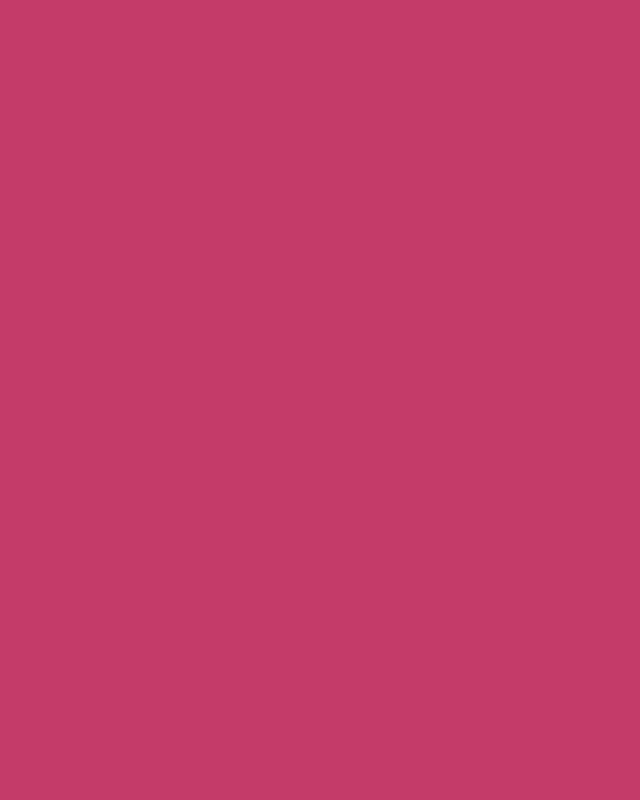
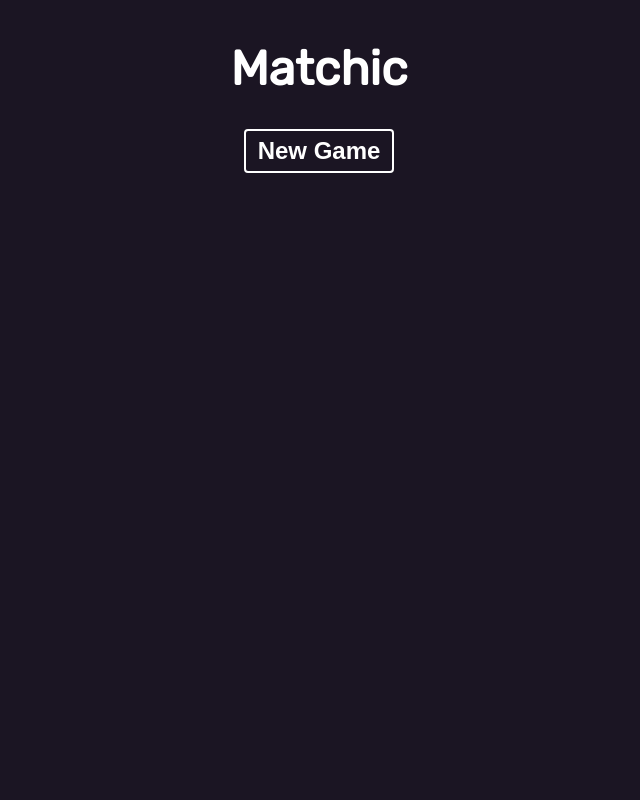
Before and after one commit to MattRuetz/Matchic-game, a React (Create React App) app: page / in a window 1280 px wide. Shown: the top 800 px of the page, without its empty margins (321-961 px from the left). Built offline with nearby package versions, Linux system fonts and the light colour scheme.

Commit message:
fix styling typo

```diff
--- a/src/App.css
+++ b/src/App.css
@@ -1,25 +1,20 @@
-:root {
-    --color-bg: #c23866;
-    --color-contrast: #fff;
-}
-
 .App {
-    margin: 860px;
-    max-width: 40px auto;
+    max-width: 860px;
+    margin: 40px auto;
 }
 
 button {
     background: none;
-    border: 2px solid var(--color-contrast);
+    border: 2px solid #fff;
     padding: 6px 12px;
     border-radius: 4px;
-    color: var(--color-contrast);
+    color: #fff;
     font-weight: bold;
     cursor: pointer;
-    font-size: 1rem;
+    font-size: 1em;
 }
 
 button:hover {
-    background: var(--color-bg);
-    color: var(--color-contrast);
+    background: #c23866;
+    color: #fff;
 }
```
Also changed, not shown: public/index.html (+0 -23 lines).
